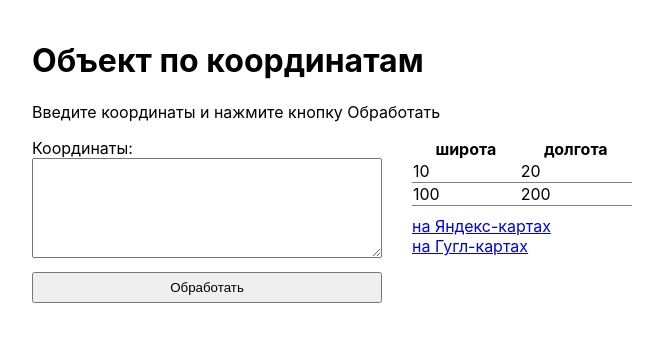
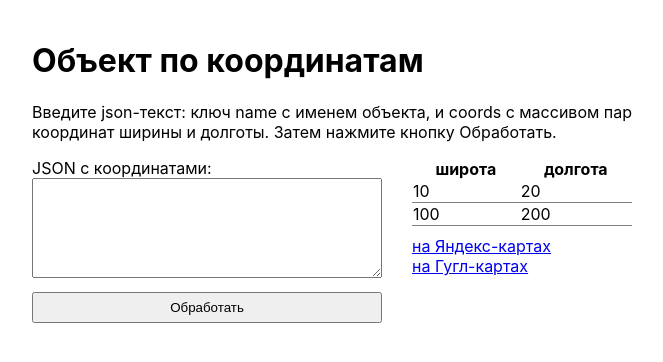
Before and after one commit to oduvanka/object_coordinates, a React (Create React App) app in the folder object-coordinates/: page / in a window 1280 px wide. Shown: the top 362 px of the page, without its empty margins (308-971 px from the left). Built offline with nearby package versions, Linux system fonts and the light colour scheme.

Commit message:
Корректирует тексты в параграфах и метках

```diff
--- a/object-coordinates/src/App.js
+++ b/object-coordinates/src/App.js
@@ -29,7 +29,8 @@ class App extends React.Component {
       <div className="App">
         <Info
           title="Объект по координатам"
-          text="Введите координаты и нажмите кнопку Обработать"
+          text="Введите json-текст: ключ name с именем объекта, и coords с массивом пар координат ширины и долготы.
+          Затем нажмите кнопку Обработать."
         />
         <div className="content">
           <InitialData jsonCoords={this.getCoordinates} />
--- a/object-coordinates/src/components/initial-data.js
+++ b/object-coordinates/src/components/initial-data.js
@@ -6,8 +6,8 @@ class InitialData extends React.Component {
     return (
       <form className="form-coordinates" onSubmit={this.props.jsonCoords}>
         <p className="form-group">
-          <label>Координаты:</label>
-          <textarea name="coordinates"></textarea>
+          <label>JSON с координатами:</label>
+          <textarea name="coordinates" required></textarea>
         </p>
         <Btn type="submit" text="Обработать" />
       </form>
```
